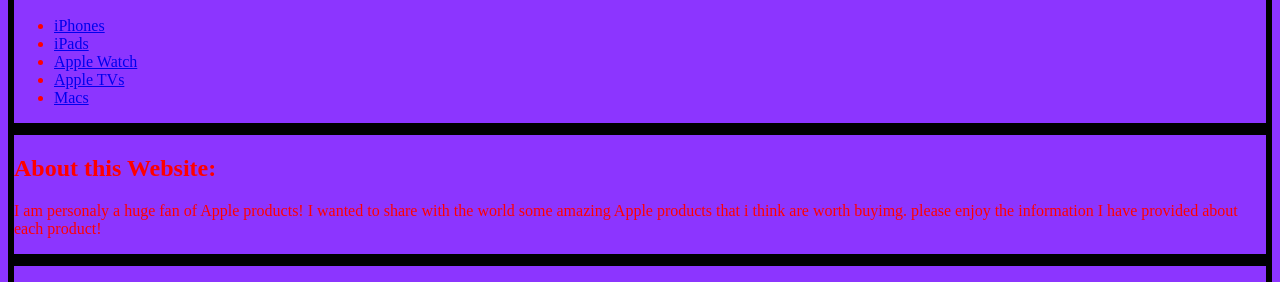
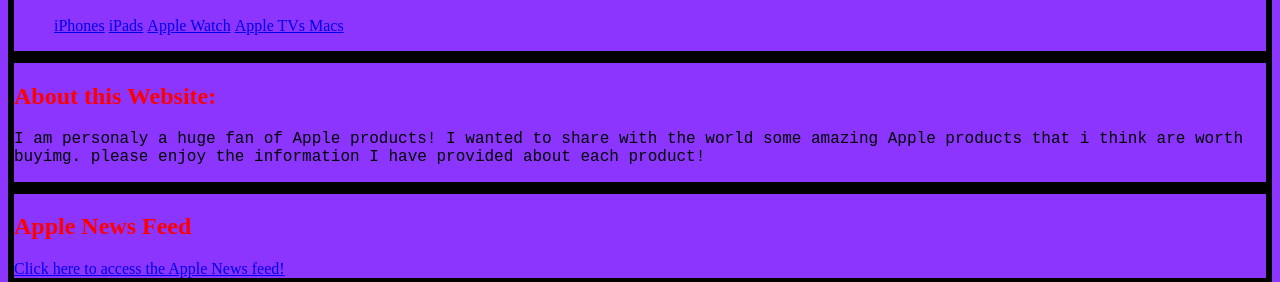
Before and after one commit to hottestapplestuff/hottestapplestuff.github.io, a plain HTML site: page index.html in a window 1280 px wide. Shown: the part 511-793 px from the top of the page. Drawn offline with Linux system fonts and the light colour scheme.

Commit message:
Update index.css

```diff
--- a/index.css
+++ b/index.css
@@ -13,7 +13,10 @@ div {
   color:#ff0000;
 }
 
-div2
+#nav li{
+  display:inline;
+}
+
 
 p {
   font-family: Courier New;
```
